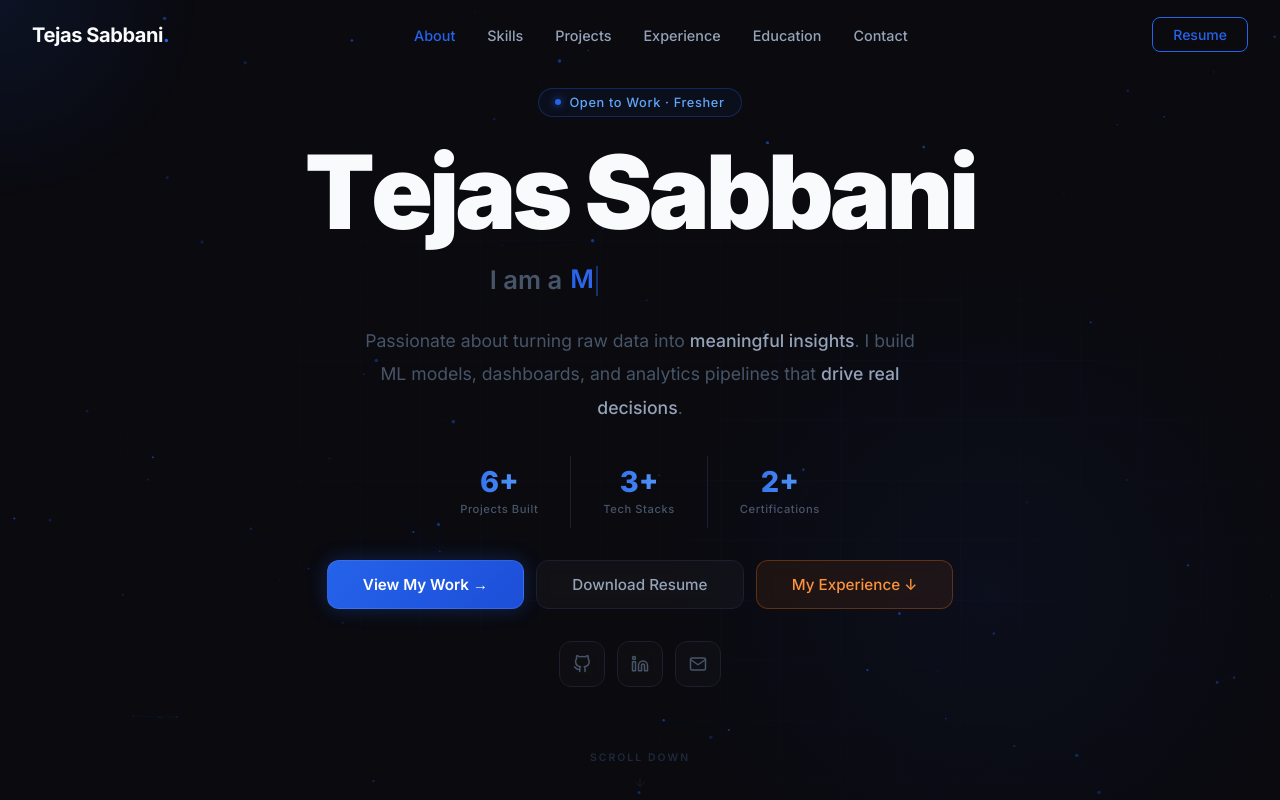
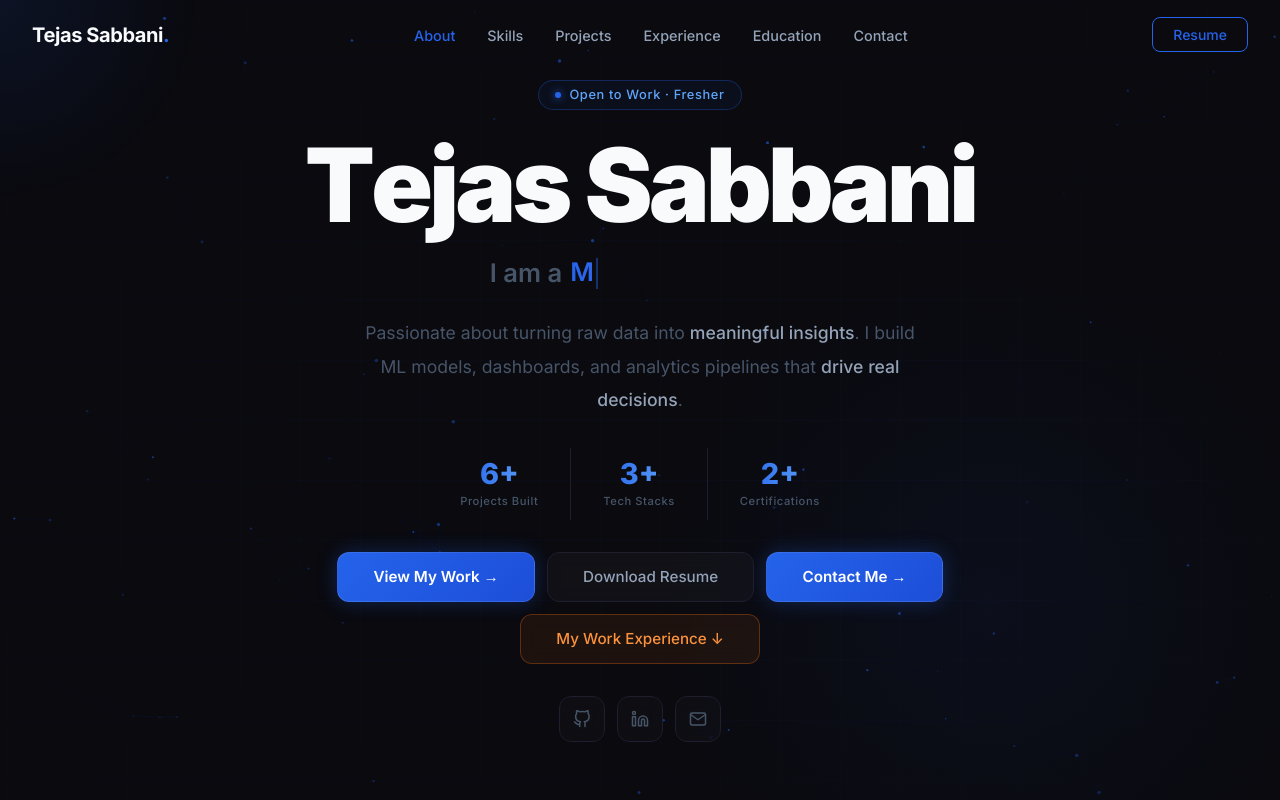
Before and after one commit to tejassabbani20/portfolio-website, a React (Vite) app: page / in a window 1280 px wide. Shown: the top 800 px of the page. Built offline with nearby package versions, Linux system fonts and the light colour scheme.

Commit message:
ultiple Updates

```diff
--- a/src/components/sections/Contact.jsx
+++ b/src/components/sections/Contact.jsx
@@ -58,7 +58,7 @@ export default function Contact() {
           {/* Info */}
           <motion.div variants={stagger} initial="hidden" animate={leftInView ? 'visible' : 'hidden'}>
             <motion.div variants={fadeInLeft} style={{ marginBottom: '2rem' }}>
-              {[{ label: 'Email', value: 'tejassabbani@gmail.com', href: 'mailto:tejassabbani@gmail.com' }, { label: 'Location', value: 'India · Remote OK' }, { label: 'Status', value: 'Open to Work 🟢' }].map(({ label, value, href }) => (
+              {[{ label: 'Email', value: 'tejassabbani@gmail.com', href: 'mailto:tejassabbani@gmail.com' }, { label: 'Phone', value: '+91 8600267939' },{ label: 'Location', value: 'India · Remote OK' }, { label: 'Status', value: 'Open to Work 🟢' }].map(({ label, value, href }) => (
                 <div key={label} style={{ display: 'flex', gap: '1rem', alignItems: 'center', marginBottom: '0.75rem', padding: '0.9rem 1rem', background: 'rgba(22,22,31,0.6)', border: '1px solid #1E1E2E', borderRadius: '12px', backdropFilter: 'blur(8px)' }}>
                   <span style={{ fontSize: '0.7rem', fontWeight: 700, letterSpacing: '0.1em', color: '#2563EB', fontFamily: 'Inter, sans-serif', textTransform: 'uppercase', minWidth: '65px' }}>{label}</span>
                   <span style={{ width: '1px', height: '14px', background: '#1E1E2E', flexShrink: 0 }} />
--- a/src/components/sections/Hero.jsx
+++ b/src/components/sections/Hero.jsx
@@ -116,9 +116,9 @@ function AnimatedName({ name }) {
 }
 
 const socialLinks = [
-  { icon: FiGithub,   href: 'https://github.com/',  label: 'GitHub'   },
-  { icon: FiLinkedin, href: 'https://linkedin.com/', label: 'LinkedIn' },
-  { icon: FiMail,     href: 'mailto:you@email.com',  label: 'Email'    },
+  { icon: FiGithub,   href: 'https://github.com/tejassabbani20',  label: 'GitHub'   },
+  { icon: FiLinkedin, href: 'https://www.linkedin.com/in/tejas-sabbani-5109a62b1/', label: 'LinkedIn' },
+  { icon: FiMail,     href: 'https://mailto:tejassabbani20@gmail.com',  label: 'Email'    },
 ]
 const roles = ['Data Analyst', 'ML Engineer', 'BI Developer', 'Python Developer', 'Data Scientist']
 
@@ -252,6 +252,7 @@ export default function Hero() {
             View My Work →
           </motion.a>
 
+
           <motion.a href="/Tejas_Sabbani_Resume.pdf" download whileHover={{ scale: 1.06 }} whileTap={{ scale: 0.97 }}
             style={{
               padding: isMobile ? '0.75rem 1.5rem' : '0.9rem 2.2rem',
@@ -266,6 +267,18 @@ export default function Hero() {
             Download Resume
           </motion.a>
 
+
+           <motion.a href="#contact" whileHover={{ scale: 1.06, boxShadow: '0 0 40px rgba(14, 52, 37, 0.5)' }} whileTap={{ scale: 0.97 }}
+            style={{
+              padding: isMobile ? '0.75rem 1.5rem' : '0.9rem 2.2rem',
+              borderRadius: '12px', background: 'linear-gradient(135deg, #2563EB, #1D4ED8)',
+              color: '#fff', fontFamily: 'Inter, sans-serif',
+              fontSize: isMobile ? '0.85rem' : '0.95rem', fontWeight: 600, textDecoration: 'none',
+              boxShadow: '0 0 20px rgba(37,99,235,0.3)', border: '1px solid rgba(255,255,255,0.1)',
+            }}>
+            Contact Me →
+          </motion.a>
+
           <motion.a href="#experience" whileHover={{ scale: 1.06 }} whileTap={{ scale: 0.97 }}
             style={{
               padding: isMobile ? '0.75rem 1.5rem' : '0.9rem 2.2rem',
@@ -277,7 +290,7 @@ export default function Hero() {
             }}
             onMouseEnter={e => { e.currentTarget.style.borderColor = '#F97316'; e.currentTarget.style.background = 'rgba(249,115,22,0.15)'; e.currentTarget.style.color = '#FDBA74' }}
             onMouseLeave={e => { e.currentTarget.style.borderColor = 'rgba(249,115,22,0.3)'; e.currentTarget.style.background = 'rgba(249,115,22,0.08)'; e.currentTarget.style.color = '#FB923C' }}>
-            My Experience ↓
+            My Work Experience ↓
           </motion.a>
         </motion.div>
 
--- a/src/components/sections/Projects.jsx
+++ b/src/components/sections/Projects.jsx
@@ -42,7 +42,7 @@ function ProjectCard({ project, index, isMobile }) {
             </div>
           </div>
           <div style={{ display: 'flex', gap: '0.4rem', flexShrink: 0 }}>
-            {[{ icon: FiGithub, href: project.github }, { icon: FiExternalLink, href: project.demo }].map(({ icon: Icon, href }, i) => (
+            {[{ icon: FiGithub, href: project.github,}, { icon: FiExternalLink, href: "https://codesage-nexus-1.onrender.com/"}].map(({ icon: Icon, href }, i) => (
               <a key={i} href={href} style={{ width: '30px', height: '30px', borderRadius: '8px', border: '1px solid #1E1E2E', display: 'flex', alignItems: 'center', justifyContent: 'center', color: '#475569', textDecoration: 'none', transition: 'all 0.2s' }} onMouseEnter={e => e.currentTarget.style.color='#F8FAFC'} onMouseLeave={e => e.currentTarget.style.color='#475569'}><Icon size={13} /></a>
             ))}
           </div>
```
